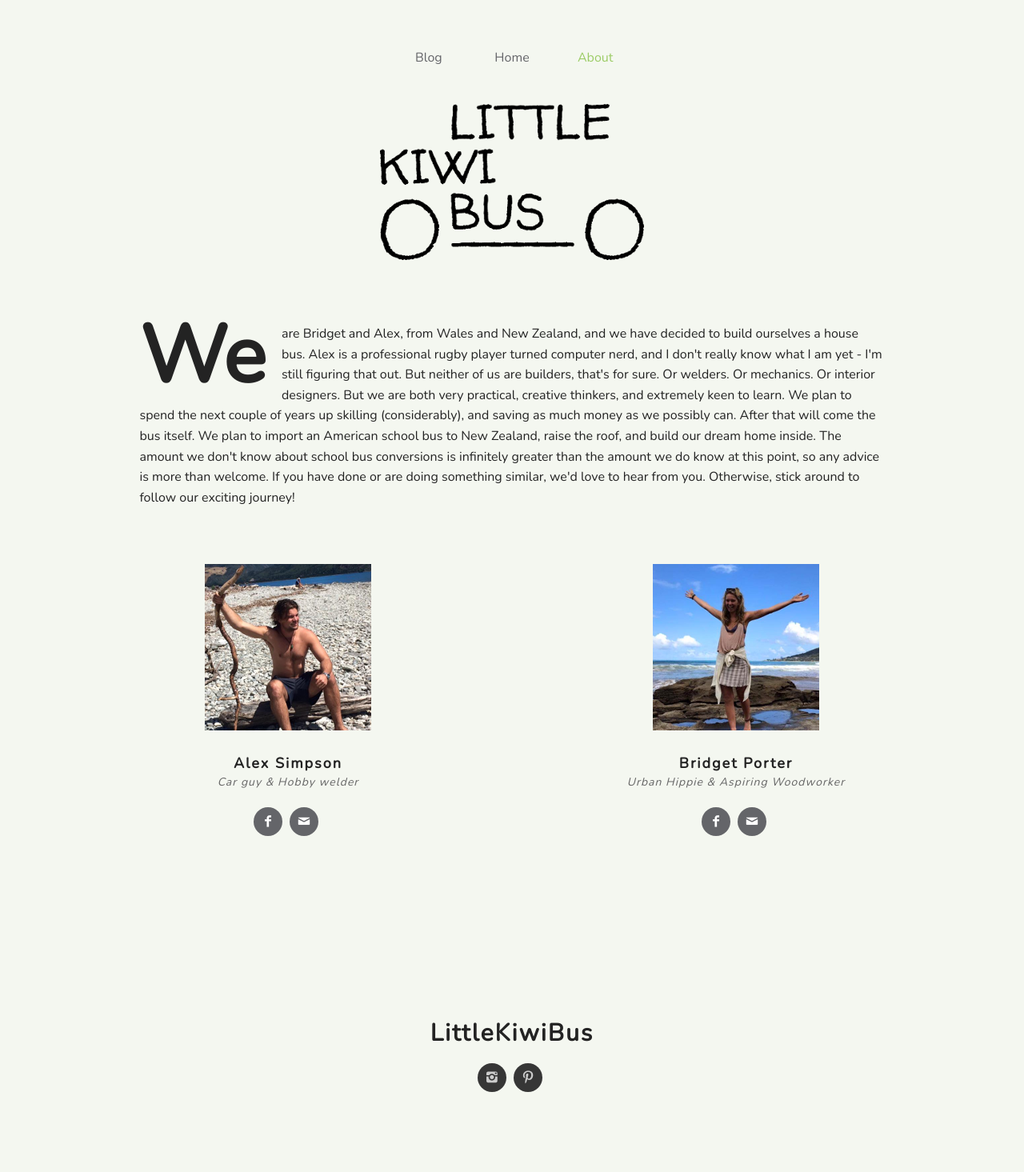
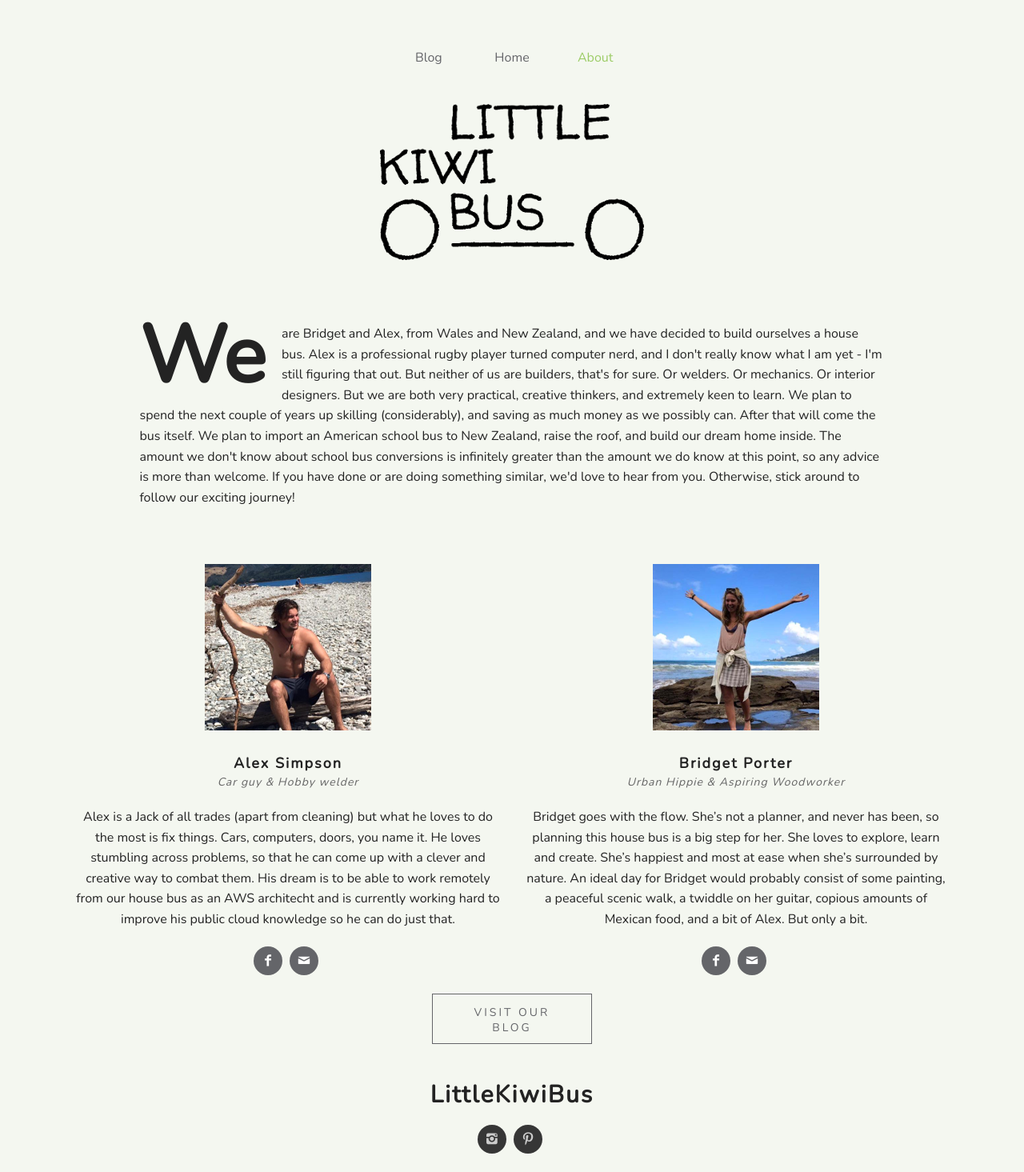
Before and after one commit to vendablefall/littlekiwibus, a Jekyll site: the page built from about.html, in a window 1280 px wide. Shown: the whole page at 80% size. Built offline with Jekyll 4.4.1, drawn with Linux system fonts in a browser that asks for light colours; Markdown is read by kramdown in place of the engine named in the settings; before the commit the page ends 1388 px from its top, so only the background shows below that.

Commit message:
added bio's and vi[visit our blog ]button

```diff
--- a/about.html
+++ b/about.html
@@ -6,7 +6,7 @@ members:
   - image: alexwithstick-208-208.png
     name: Alex Simpson
     position: Car guy &amp; Hobby welder
-    desc:
+    desc: "Alex is a Jack of all trades (apart from cleaning) but what he loves to do the most is fix things. Cars, computers, doors, you name it. He loves stumbling across problems, so that he can come up with a clever and creative way to combat them. His dream is to be able to work remotely from our house bus as an AWS architecht and is currently working hard to improve his public cloud knowledge so he can do just that."
     socials:
       - name: facebook
         link: "https://www.facebook.com/ajsimpson69"
@@ -17,7 +17,7 @@ members:
   - image: bridgetarmsup208-208.png
     name: Bridget Porter
     position: Urban Hippie &amp; Aspiring Woodworker
-    desc:
+    desc: "Bridget goes with the flow. She’s not a planner, and never has been, so planning this house bus is a big step for her. She loves to explore, learn and create. She’s happiest and most at ease when she’s surrounded by nature. An ideal day for Bridget would probably consist of some painting, a peaceful scenic walk, a twiddle on her guitar, copious amounts of Mexican food, and a bit of Alex. But only a bit."
 
     socials:
       - name: facebook
@@ -73,8 +73,7 @@ Otherwise, stick around to follow our exciting journey!
         </div>
       {% endfor %}
     </div>
-    <div class='three spacing'></div>
-    <div class='three spacing'></div>
-    <div class='three spacing'></div>
+      <div class='spacing'></div>
+      <a class='button' href='{{site.url}}/blog' style="margin:auto;display:block;width:200px">Visit our blog</a>
   </div>
 </div>
```
Also changed, not shown: 6 other files.
